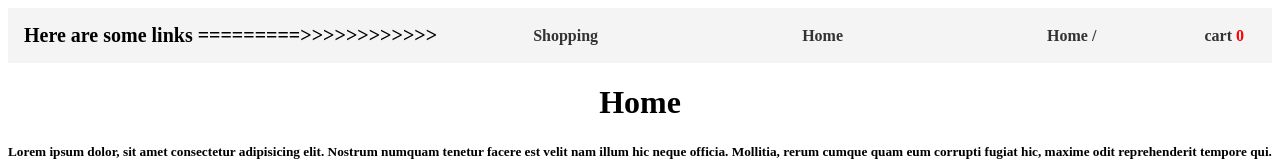
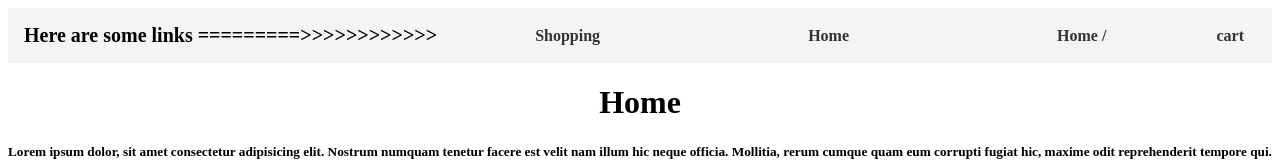
Before and after one commit to programmer-weeb/ugly_shopping_site_using_reactrouter6.4--contextAPI--CssModules, a React (Vite) app: page / in a window 1280 px wide. Shown: the top 161 px of the page. Built offline with nearby package versions, Linux system fonts and the light colour scheme.

Commit message:
Only show card number if there exist

```diff
--- a/src/MainNavWillBeInAllPages.jsx
+++ b/src/MainNavWillBeInAllPages.jsx
@@ -4,13 +4,23 @@ import { useContext } from 'react'
 import { AddedToCartItemsContext } from './contexts/AddedToCartItemsContext'
 
 function MainNavWillBeInAllPages() {
-
 	const contextData = useContext(AddedToCartItemsContext)
 
 	return (
 		<div className={styles.container}>
 			<h3 className={styles.title}>
-				Here are some links ========={'>'}{'>'}{'>'}{'>'}{'>'}{'>'}{'>'}{'>'}{'>'}{'>'}{'>'}{'>'}
+				Here are some links ========={'>'}
+				{'>'}
+				{'>'}
+				{'>'}
+				{'>'}
+				{'>'}
+				{'>'}
+				{'>'}
+				{'>'}
+				{'>'}
+				{'>'}
+				{'>'}
 			</h3>
 			<Link to="/shopping" className={styles.link}>
 				Shopping
@@ -27,13 +37,15 @@ function MainNavWillBeInAllPages() {
 			<Link to="/cart" className={styles.link}>
 				{' '}
 				cart{' '}
+				{contextData.addedToCartItems.length === 0 ? null : (
 					<span
 						style={{
 							color: 'red',
 						}}
 					>
 						{contextData.addedToCartItems.length}
-				</span>{' '}
+					</span>
+				)}{' '}
 			</Link>
 		</div>
 	)
```
Lines whose indentation alone changed are shown as unchanged.
